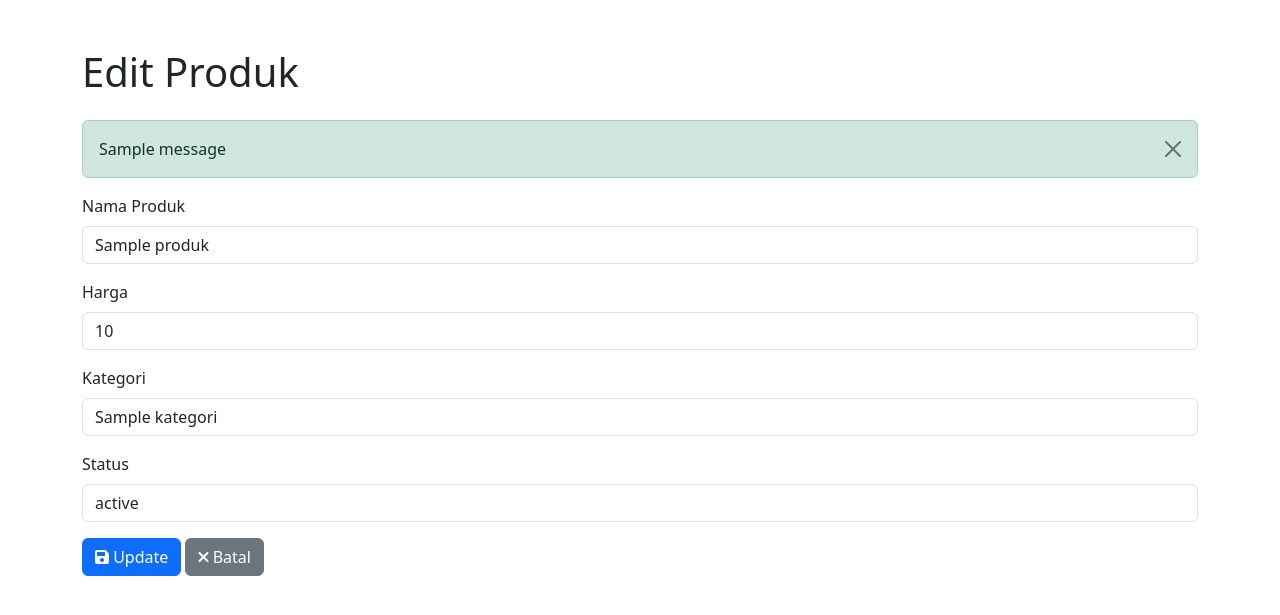
After one commit to Duta46/project_django_1, a Django app: page /edit/1/ in a window 1280 px wide. The commit adds this page. Shown: the top 615 px of the page. Run offline with Django 5.2, Linux system fonts and the light colour scheme; tables that the repository leaves empty hold one stand-in row (values such as "Sample post"); one stand-in notice (Sample message) is shown.

Commit message:
edit form change crate & edit

```diff
--- /dev/null
+++ b/produk/templates/produk/edit.html
@@ -0,0 +1,69 @@
+<!DOCTYPE html>
+<html lang="en">
+<head>
+    <meta charset="UTF-8">
+    <meta name="viewport" content="width=device-width, initial-scale=1.0">
+    <title>Edit Produk</title>
+    <link href="https://cdn.jsdelivr.net/npm/bootstrap@5.3.0-alpha1/dist/css/bootstrap.min.css" rel="stylesheet">
+    <link rel="stylesheet" href="https://cdnjs.cloudflare.com/ajax/libs/font-awesome/6.0.0/css/all.min.css">
+</head>
+<body>
+    <div class="container mt-5">
+        <h1 class="mb-4">Edit Produk</h1>
+
+        {% if messages %}
+            {% for message in messages %}
+                <div class="alert alert-{{ message.tags }} alert-dismissible fade show" role="alert">
+                    {{ message }}
+                    <button type="button" class="btn-close" data-bs-dismiss="alert" aria-label="Close"></button>
+                </div>
+            {% endfor %}
+        {% endif %}
+
+        <form method="post">
+            {% csrf_token %}
+
+            <div class="mb-3">
+                <label for="{{ form.nama_produk.id_for_label }}" class="form-label">Nama Produk</label>
+                {{ form.nama_produk }}
+                {% if form.nama_produk.errors %}
+                    <div class="text-danger">{{ form.nama_produk.errors }}</div>
+                {% endif %}
+            </div>
+
+            <div class="mb-3">
+                <label for="{{ form.harga.id_for_label }}" class="form-label">Harga</label>
+                {{ form.harga }}
+                {% if form.harga.errors %}
+                    <div class="text-danger">{{ form.harga.errors }}</div>
+                {% endif %}
+            </div>
+
+            <div class="mb-3">
+                <label for="{{ form.kategori.id_for_label }}" class="form-label">Kategori</label>
+                {{ form.kategori }}
+                {% if form.kategori.errors %}
+                    <div class="text-danger">{{ form.kategori.errors }}</div>
+                {% endif %}
+            </div>
+
+            <div class="mb-3">
+                <label for="{{ form.status.id_for_label }}" class="form-label">Status</label>
+                {{ form.status }}
+                {% if form.status.errors %}
+                    <div class="text-danger">{{ form.status.errors }}</div>
+                {% endif %}
+            </div>
+
+            <button type="submit" class="btn btn-primary">
+                <i class="fas fa-save"></i> Update
+            </button>
+            <a href="{% url 'produk_list' %}" class="btn btn-secondary">
+                <i class="fas fa-times"></i> Batal
+            </a>
+        </form>
+    </div>
+
+    <script src="https://cdn.jsdelivr.net/npm/bootstrap@5.3.0-alpha1/dist/js/bootstrap.bundle.min.js"></script>
+</body>
+</html>
--- a/produk/templates/produk/list.html
+++ b/produk/templates/produk/list.html
@@ -23,7 +23,7 @@
 
         <div class="mb-3">
             <a href="{% url 'sync_produk_from_api' %}" class="btn btn-primary">Sinkronisasi dari API</a>
-            <a href="{% url 'produk_create' %}" class="btn btn-success">Tambah Produk</a>
+            <a href="{% url 'produk_create_get' %}" class="btn btn-success">Tambah Produk</a>
         </div>
 
         <table id="produkTable" class="table table-striped table-bordered" style="width:100%">
@@ -46,7 +46,7 @@
                     <td>{{ produk.kategori.nama_kategori }}</td>
                     <td>{{ produk.status.nama_status }}</td>
                     <td>
-                        <a href="{% url 'produk_update' produk.pk %}" class="btn btn-warning btn-sm" title="Edit">
+                        <a href="{% url 'produk_edit_get' produk.pk %}" class="btn btn-warning btn-sm" title="Edit">
                             <i class="fas fa-edit"></i> <!-- Edit icon -->
                         </a>
                         <a href="#" class="btn btn-danger btn-sm delete-btn" title="Hapus" data-id="{{ produk.pk }}">
--- a/produk/urls.py
+++ b/produk/urls.py
@@ -4,7 +4,9 @@ from . import views
 urlpatterns = [
     path('', views.produk_list, name='produk_list'),
     path('sync-from-api/', views.sync_produk_from_api, name='sync_produk_from_api'),
-    path('create/', views.produk_create, name='produk_create'),
-    path('update/<int:pk>/', views.produk_update, name='produk_update'),
+    path('create/', views.produk_create_get, name='produk_create_get'),      # GET: Tampilkan form create
+    path('store/', views.produk_create_post, name='produk_store'),          # POST: Simpan produk baru
+    path('edit/<int:pk>/', views.produk_edit_get, name='produk_edit_get'),  # GET: Tampilkan form edit
+    path('update/<int:pk>/', views.produk_update_post, name='produk_update_post'),  # POST: Update produk
     path('delete/<int:pk>/', views.produk_delete, name='produk_delete'),
 ]
--- a/produk/views.py
+++ b/produk/views.py
@@ -198,45 +198,65 @@ def produk_list(request):
     }
     return render(request, 'produk/list.html', context)
 
-def produk_create(request):
+def produk_create_get(request):
     """
-    Create a new product
+    Fungsi untuk menampilkan halaman buat produk baru (seperti Laravel's create())
     """
-    if request.method == 'POST':
-        form = ProdukForm(request.POST)
-        if form.is_valid():
-            form.save()
-            messages.success(request, "Produk berhasil ditambahkan")
-            return redirect('produk_list')
-    else:
-        form = ProdukForm()
-
+    form = ProdukForm()
     context = {
         'form': form,
         'action': 'Tambah'
     }
-    return render(request, 'produk/form.html', context)
+    return render(request, 'produk/create.html', context)
 
-def produk_update(request, pk):
+def produk_create_post(request):
     """
-    Update an existing product
+    Fungsi untuk menyimpan produk baru (seperti Laravel's store())
+    """
+    form = ProdukForm(request.POST)
+    if form.is_valid():
+        form.save()
+        messages.success(request, "Produk berhasil ditambahkan")
+        return redirect('produk_list')
+    else:
+        # Jika form tidak valid, kembali ke halaman create dengan error
+        context = {
+            'form': form,
+            'action': 'Tambah'
+        }
+        return render(request, 'produk/create.html', context)
+
+def produk_edit_get(request, pk):
+    """
+    Fungsi untuk menampilkan halaman edit produk (seperti Laravel's edit())
     """
     produk = get_object_or_404(Produk, pk=pk)
-
-    if request.method == 'POST':
-        form = ProdukForm(request.POST, instance=produk)
-        if form.is_valid():
-            form.save()
-            messages.success(request, "Produk berhasil diperbarui")
-            return redirect('produk_list')
-    else:
-        form = ProdukForm(instance=produk)
-
+    form = ProdukForm(instance=produk)
     context = {
         'form': form,
-        'action': 'Edit'
+        'action': 'Edit',
+        'produk': produk
     }
-    return render(request, 'produk/form.html', context)
+    return render(request, 'produk/edit.html', context)
+
+def produk_update_post(request, pk):
+    """
+    Fungsi untuk menyimpan perubahan produk (seperti Laravel's update())
+    """
+    produk = get_object_or_404(Produk, pk=pk)
+    form = ProdukForm(request.POST, instance=produk)
+    if form.is_valid():
+        form.save()
+        messages.success(request, "Produk berhasil diperbarui")
+        return redirect('produk_list')
+    else:
+        # Jika form tidak valid, kembali ke halaman edit dengan error
+        context = {
+            'form': form,
+            'action': 'Edit',
+            'produk': produk
+        }
+        return render(request, 'produk/edit.html', context)
 
 def produk_delete(request, pk):
     """
```
Also changed, not shown: produk/templates/produk/create.html (renamed from produk/templates/produk/form.html, +12 -3 lines).
